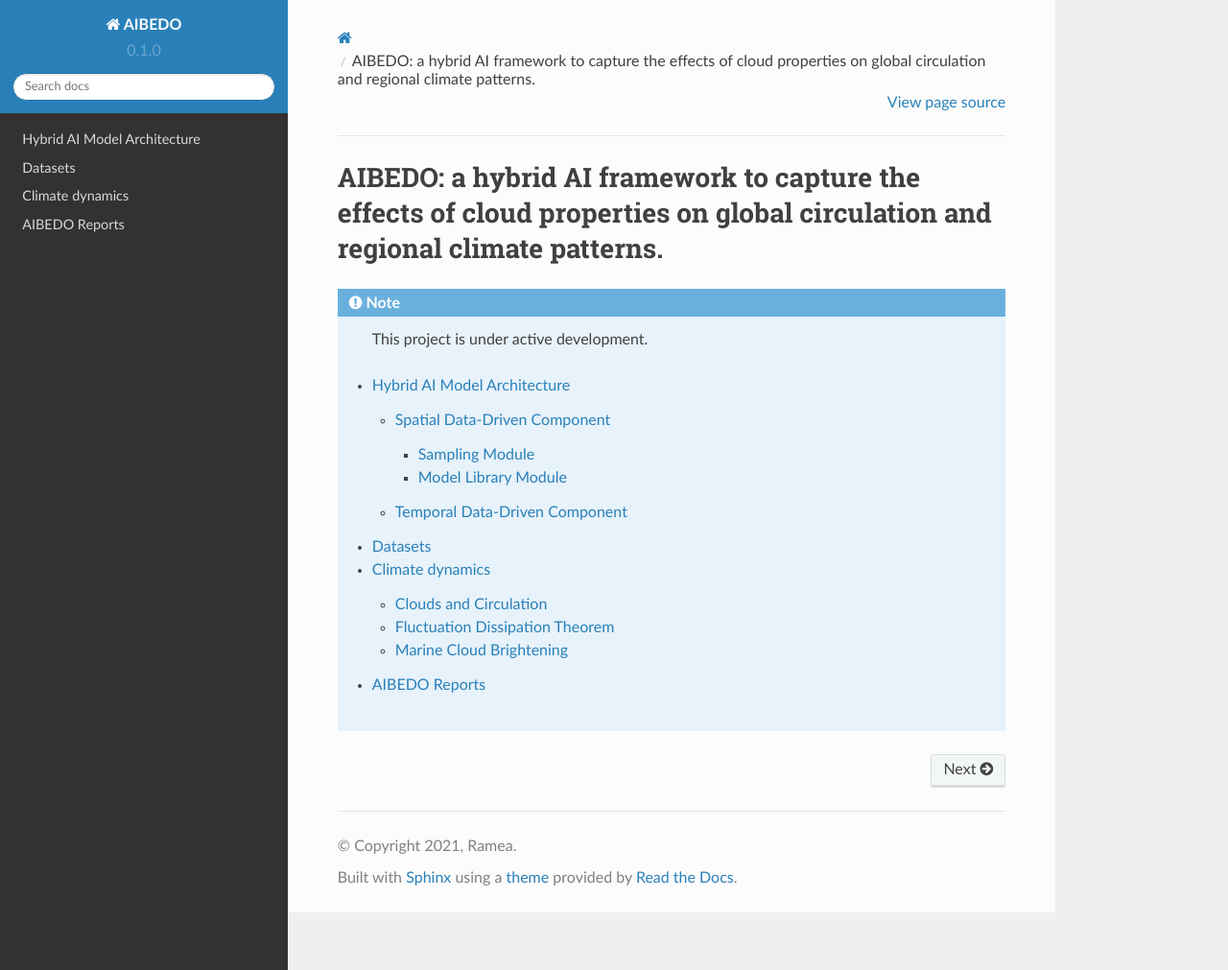
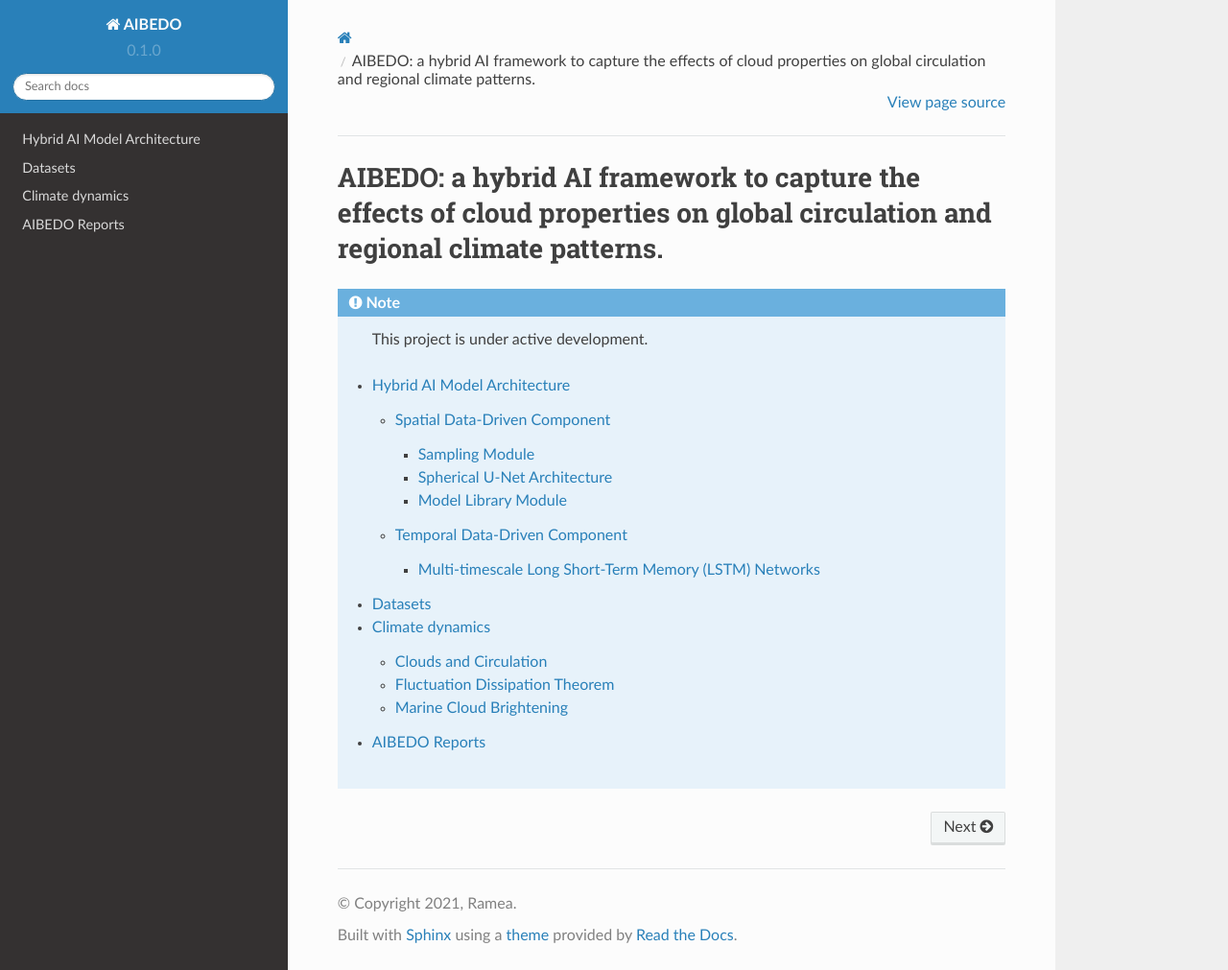
Before and after one commit to kramea/aibedo, a Sphinx documentation site: the page built from docs/source/index.rst, in a window 1280 px wide and 1011 px high. Shown: the whole window at 96% size. Built offline with Sphinx 7.4.7 and the Read the Docs theme 2.0.0, drawn with Linux system fonts in a browser that asks for light colours; some of the changed lines change nothing that is shown.

Commit message:
more text

```diff
--- a/docs/source/architecture/index.rst
+++ b/docs/source/architecture/index.rst
@@ -28,14 +28,21 @@
 
 We use the PyGSP library in Python to perform the grid transformation. It is commonly used for various graph operations to use in signal processing or social network analysis (e.g., Erdos-Reyni network). We first develop a 'backbone' structure of a spherical coordinate system (icosahedron, healpix, etc.). The properties of the spherical coordinates, such as levels or sub-divisions, are given as input. At this point, the coordinates are simply graph networks. In the next step, we assign latitude and longitude values to the graph network (x, y) so that they can be manifested in a geographical coordinate system. Finally, we use the raw data from reanalysis or ESM output and perform bilinear interpolation to obtain the final spherically-sampled data.
 
+Spherical U-Net Architecture
+~~~~~~~~~~~~~~~~~~~~~~~~~~~~
+
+Our model framework will specifically focus on "Spherical U-net architecture". U-net is a specific form of convolutional neural network (CNN) architecture that consists of pairs of downsampling and upsampling convolutional layers with pooling operations. Unlike regular CNNs, the upsampling feature channels help the model learn the global location and context simultaneously. This technique has been proven extremely useful for biomedical applications and recently has been adopted in the earth sciences. While this is a more effective technique, one of the limitations of U-net architecture when applied to earth sciences is the inability to capture the spherical topology of data. Typically they are resolved by including boundary layer conditions/constraints. In our approach, we adopt a variant of U-net called "spherical U-net" for modeling the spatial component of AIBEDO, which is a **geodesy-aware** architecture and hence accounts for the spherical topology of Earth System data alleviating the need for external architectural constraints.
+
+.. image::
+	u-net.png
+
+The model uses special convolutional and pooling operations for representing spherical topology through Direct Neighbor (DiNe) convolution and spherical surface pooling operations. Also, the model takes input in the icosahedral surface for the better representation of the earth surface by resampling from the original 2-dimensional NetCDF grid data.
+
+.. image::
+	images/sphericalunet.png
 
 Model Library Module
 ~~~~~~~~~~~~~~~~~~~~~
-
-Our model framework will specifically focus on "Spherical U-net architectyre". U-net is a specific form of convolutional neural network (CNN) architecture that consists of pairs of downsampling and upsampling convolutional layers with pooling operations. Unlike regular CNNs, the upsampling feature channels help the model learn the global location and context simultaneously. This technique has been proven extremely useful for biomedical applications and recently has been adopted in the earth sciences. While this is a more effective technique, one of the limitations of U-net architecture when applied to earth sciences is the inability to capture the spherical topology of data. Typically they are resolved by including boundary layer conditions/constraints. In our approach, we adopt a variant of U-net called "spherical U-net" for modeling the spatial component of AIBEDO, which is a **geodesy-aware** architecture and hence accounts for the spherical topology of Earth System data alleviating the need for external architectural constraints.
-
-.. image::
-	u-net.png
 
 We have created a library of models, ranging from regular Convolutional Neural Network (CNN), CNN-Autoencoder, **Vanilla** U-net to Spherical U-net architectures.This allows the modeler to explore the model performance and computational needs of different types of deep learning architectures. The sampling module is independent of the model library. There exists a function that combines the interpolated dataset obtained from the sampling module with the desired model architecture chosen by the modeler as shown in Figure.
 
@@ -43,3 +50,16 @@
 ------------------------------
 
 While the spatial model maps cloud properties with circulation and regional climate variables for a given step, the temporal component aims to predict the output for the next time step for a set of input conditions. Our goal to model temporal component is to initially understand how the circulation, precipitation, and temperature could change over time and subsequently observe if there are any patterns of climate tipping points. The tipping point characterization in our model does not intend to model the dynamics of nonlinear feedback loops in the earth system, but we would look at the large-scale trends over time at the decadal scale first, and then narrow down to any changing trends in seasonal scale to identify "early-onset" of tipping points.
+
+Multi-timescale Long Short-Term Memory (LSTM) Networks
+~~~~~~~~~~~~~~~~~~~~~~~~~~~~~~~~~~~~~~~~~~~~~~~~~~~~~~
+
+We use two distinctive LSTM networks to implement this functionality: one for modeling long-term climate impacts at the decadal scale (${LSTM}_d$) and another for modeling shorter-term seasonal changes (${LSTM}_s$). We will run the decadal-scale model ${LSTM}_d$ first, where we will make yearly predictions. The hidden states of ${LSTM}_d$ at every year will then be used by ${LSTM}_s$ as initial states to make monthly predictions. Since the two LSTM branches may have different hidden sizes, we will feed the states through a linear state transfer layer. Figure ** shows an illustration of a multi-time scale LSTM network.
+
+.. image::
+	images/multilstm.png
+
+PARC team is implementing the temporal model using two training schemes:
+
+#. *Teacher forcing strategy*: we are designing the both LSTM approaches as feed-forward networks, where the ground truth from a prior time step will be used as input
+#. *Curriculum learning strategy*: we will increment the task difficulty by gradually increasing the rate of using predicted value from current time step by feeding to the input of next time step prediction.
```
